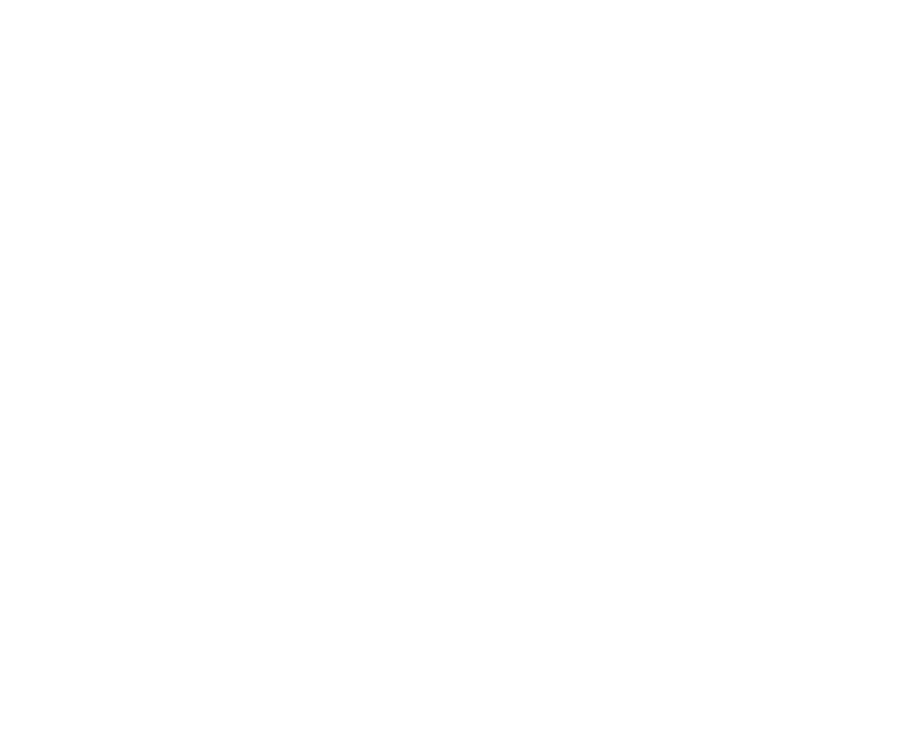
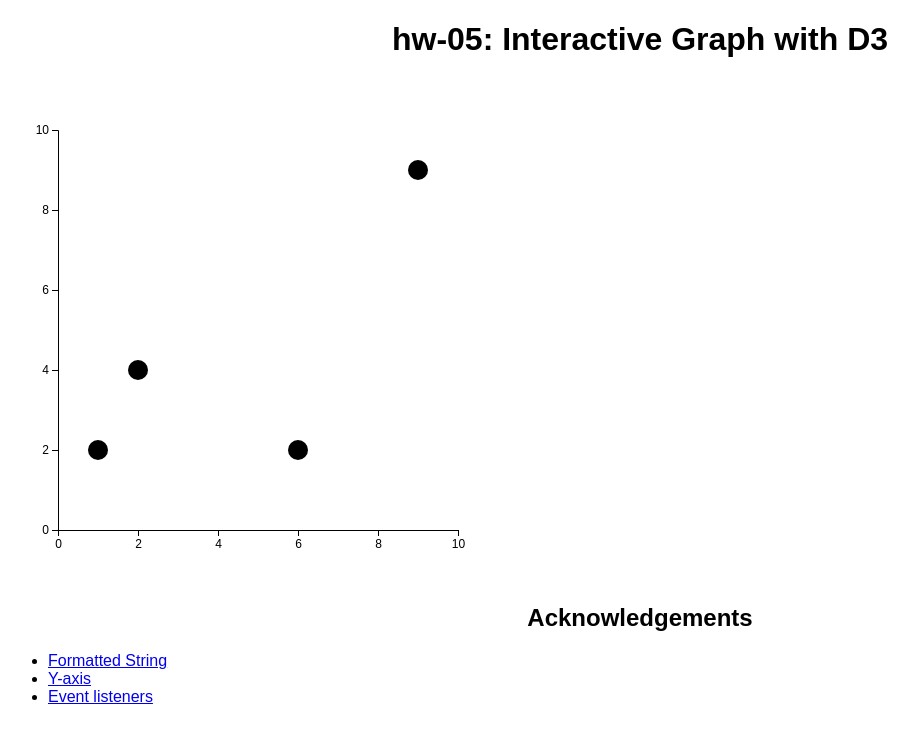
Before and after one commit to DS4200-S23-Class/hw-05-mccarthy-norman-hw5, a plain HTML site: page index.html in a window 1280 px wide. Shown: the whole page, without its empty margins (0-918 px from the left). Drawn offline with Linux system fonts and the light colour scheme.

Commit message:
scatterplot up to hover

```diff
--- a/index.html
+++ b/index.html
@@ -3,12 +3,40 @@
 
 <head>
     <meta charset=utf-8/>
+
+    <link rel="stylesheet" href="style.css">
+
+    <title>hw-05</title>
+
+    <script src="js/d3.v6.1.1/d3.min.js"></script>
 </head>
 
 
 <body>
+    <h1 class="centered">hw-05: Interactive Graph with D3</h1>
 
+    <div id="columns">
+        <div id="left_col">
+            <div id="vis1"></div>
+        </div>
+        <div id="right_col"></div>
+    </div>
 
+    <h2 class="centered">Acknowledgements</h2>
+    <div>
+        <ul>
+            <li>
+                <a href="https://www.tutorialstonight.com/javascript-string-format">Formatted String</a>
+            </li>
+            <li>
+                <a href="https://stackoverflow.com/questions/20197961/reversed-y-axis-d3">Y-axis</a>
+            </li>
+            <li>
+                <a href="https://gramener.github.io/d3js-playbook/events.html">Event listeners</a>
+            </li>
+        </ul>
+    </div>
+    <script src="main.js"></script>
 </body>
 
 </html>
--- /dev/null
+++ b/main.js
@@ -0,0 +1,71 @@
+
+
+const FRAME_WIDTH = 500;
+const FRAME_HEIGHT = 500;
+const MARGINS = {top: 50, bottom: 50, left: 50, right: 50};
+const VIS_WIDTH = FRAME_WIDTH - MARGINS.left - MARGINS.right;
+const VIS_HEIGHT = FRAME_HEIGHT - MARGINS.top - MARGINS.bottom;
+
+
+const FRAME1 = d3.select("#vis1")
+    .append("svg")
+        .attr("height", FRAME_HEIGHT)
+        .attr("width", FRAME_WIDTH)
+        .attr("class", "frame");
+
+function build_plot() {
+    d3.csv("data/scatter-data.csv").then((data) => {
+
+        console.log(data);
+
+        const MAX_X = d3.max(data, (d) => {
+                                    return parseInt(d.x)
+                                });
+
+        const X_SCALE = d3.scaleLinear()
+                            .domain([0, MAX_X + 1])
+                            .range([0, VIS_WIDTH]);
+
+        const MAX_Y = d3.max(data, (d) => {
+            return parseInt(d.y)
+        });
+
+        const Y_SCALE = d3.scaleLinear()
+                            .domain([0, MAX_Y + 1])
+                            .range([VIS_WIDTH, 0]);
+
+
+        let points = FRAME1.selectAll("points")
+                .data(data)
+                .enter()
+                .append("circle")
+                    .attr("cx", (d) => {return (X_SCALE(d.x) + MARGINS.left)})
+                    .attr("cy", (d) => {return (Y_SCALE(d.y) + MARGINS.bottom)})
+                    .attr("r", 10)
+                    .attr("class", "point");
+
+        FRAME1.append("g")
+                .attr("transform", "translate(" + MARGINS.left + "," + (VIS_HEIGHT + MARGINS.top) +")")
+                .call(d3.axisBottom(X_SCALE).ticks(5))
+                    .attr("font-size", 12);
+
+        FRAME1.append("g")
+                .attr("transform", `translate( ${MARGINS.bottom}, ${MARGINS.left})`)
+                .call(d3.axisLeft(Y_SCALE).ticks(5))
+                    .attr("font-size", 12);
+
+
+        // mouseover
+        points.on("mouseover", function(d) {
+            d3.select(this)
+              .attr("fill" , "yellow")
+          })
+
+        points.on("mouseout", function(d) {
+            d3.select(this)
+              .attr("fill" , "black")
+          })
+
+    });
+}
+build_plot()
--- /dev/null
+++ b/style.css
@@ -0,0 +1,28 @@
+body {
+    font-family: Arial;
+}
+
+#columns {
+    display: flex;
+    width: 100%;
+}
+
+#left_col {
+    width: 60%;
+}
+
+#right_col {
+    width: 40%;
+}
+
+.highlight {
+    fill: yellow;
+}
+
+.no-highlight {
+    fill: black;
+}
+
+.centered {
+    text-align: center;
+}
```
